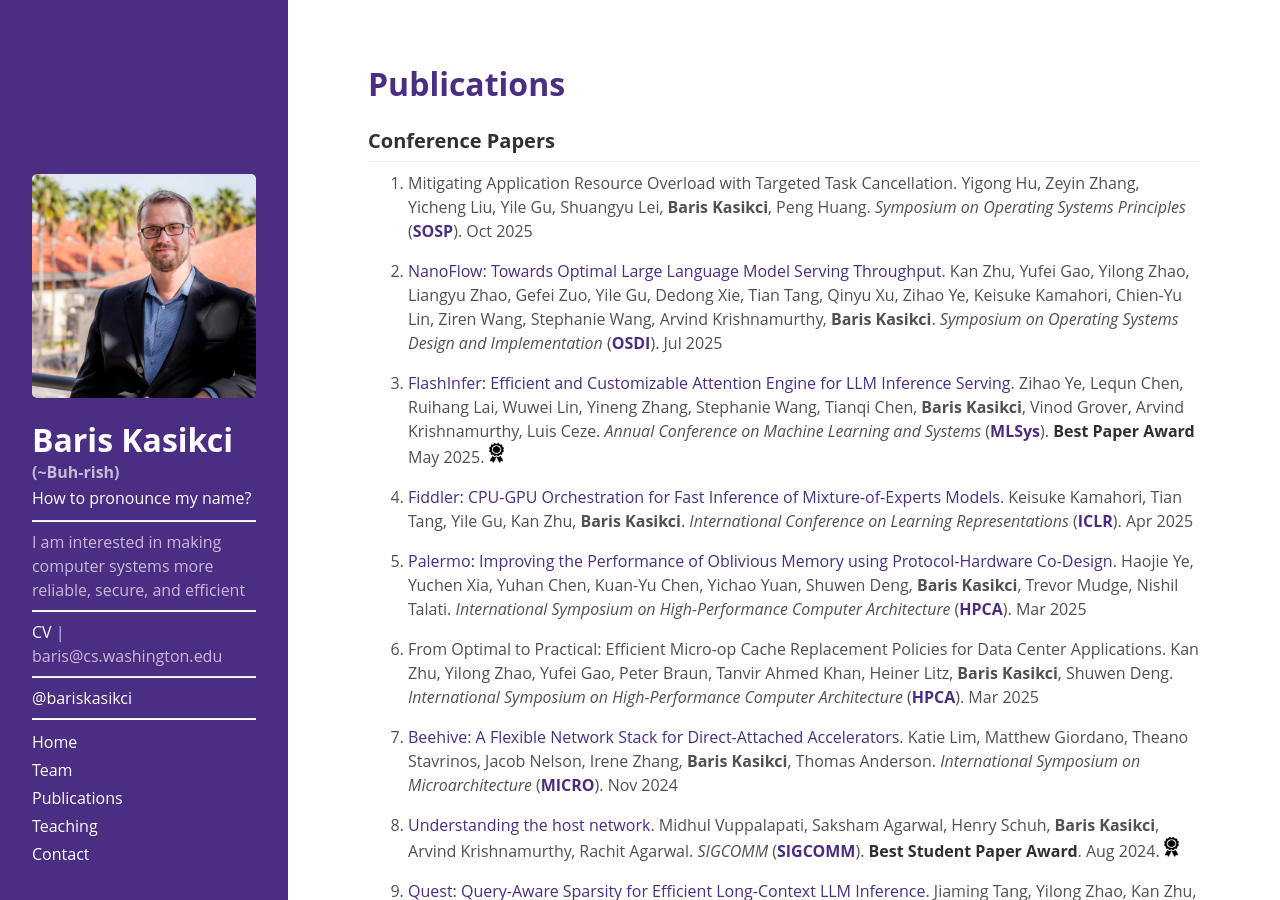
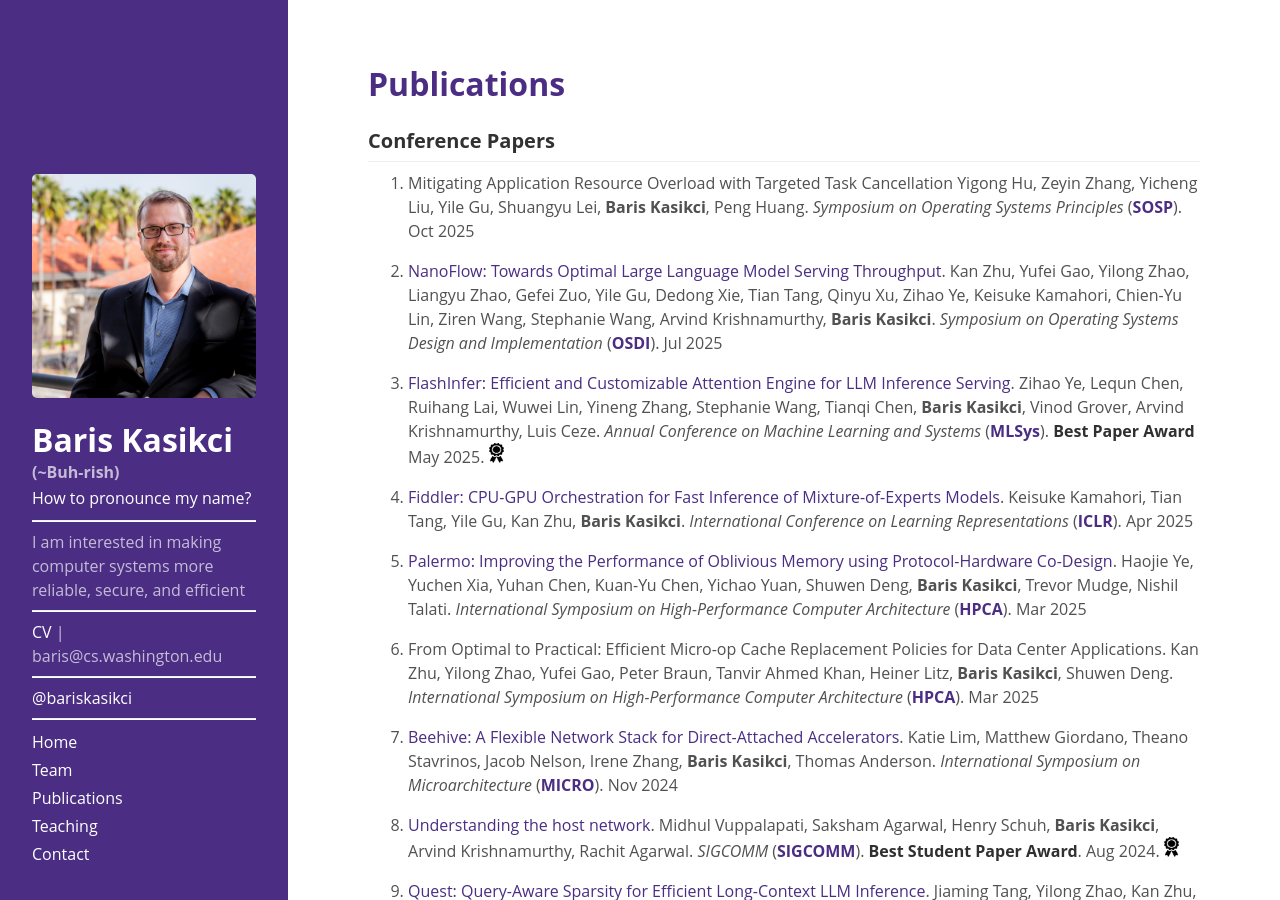
Before and after one commit to kasikci/kasikci.github.io, a Jekyll site: the page built from publications.md, in a window 1280 px wide and 900 px high. Built offline with Jekyll 4.4.1, drawn with Linux system fonts in a browser that asks for light colours.

```diff
--- a/publications.md
+++ b/publications.md
@@ -6,7 +6,7 @@ title: Publications
 ### Conference Papers
 <hr>
 
-1. Mitigating Application Resource Overload with Targeted Task Cancellation. Yigong Hu, Zeyin Zhang, Yicheng Liu, Yile Gu, Shuangyu Lei, <b>Baris Kasikci</b>, Peng Huang. *Symposium on Operating Systems Principles* ([**SOSP**](https://sosp2025.sigops.org/)). Oct 2025
+1. Mitigating Application Resource Overload with Targeted Task Cancellation Yigong Hu, Zeyin Zhang, Yicheng Liu, Yile Gu, Shuangyu Lei, <b>Baris Kasikci</b>, Peng Huang. *Symposium on Operating Systems Principles* ([**SOSP**](https://sosp2025.sigops.org/)). Oct 2025
 
 1. [NanoFlow: Towards Optimal Large Language Model Serving Throughput](https://arxiv.org/abs/2408.12757v2). Kan Zhu, Yufei Gao, Yilong Zhao, Liangyu Zhao, Gefei Zuo, Yile Gu, Dedong Xie, Tian Tang, Qinyu Xu, Zihao Ye, Keisuke Kamahori, Chien-Yu Lin, Ziren Wang, Stephanie Wang, Arvind Krishnamurthy, <b>Baris Kasikci</b>. *Symposium on Operating Systems Design and Implementation* ([**OSDI**](https://www.usenix.org/conference/osdi25)). Jul 2025
 
```
